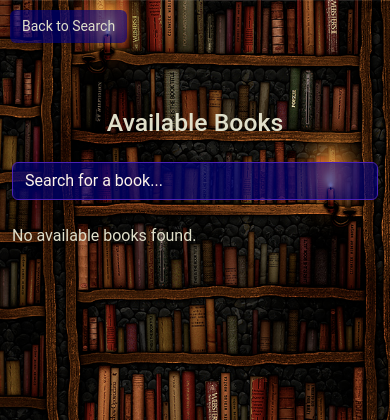
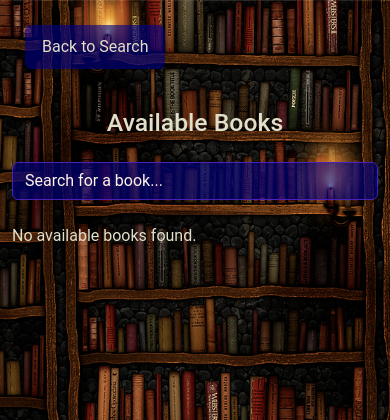
Before and after one commit to basil-the-py-developer/AI-Library, a Flask app: page /reserve in a window 390 px wide. Shown: the top 420 px of the page. Run offline with Flask 3, Linux system fonts and the light colour scheme; data that the repository does not hold is empty; some libraries are stand-ins or nearby versions.

Commit message:
Modified WebInterface For Small Screens

```diff
--- a/templates/reserve.html
+++ b/templates/reserve.html
@@ -128,10 +128,10 @@
         .back-btn {
             position: absolute;
             top: 20px;
-            left: 20px;
+            left: 25px;
             background-color: rgba(0, 0, 139, 0.6);
             color: #E0DFCA;
-            padding: 8px 16px;
+            padding: 10px 16px;
             border-radius: 6px;
             text-decoration: none;
             transition: background-color 0.3s, transform 0.3s;
@@ -142,19 +142,22 @@
             transform: scale(1.05);
         }
 
-        /* Media Query for Small Screens */
+                /* Media Query for Small Screens */
         @media (max-width: 576px) {
             .back-btn {
-                top: 10px;
-                left: 10px;
-                padding: 6px 12px;
-                font-size: 14px;
+                top: 25px; /* Adjust top position */
+                left: 25px; /* Adjust left position */
+                padding: 10px 17px; /* Increase padding for a bigger button */
+                font-size: 16px; /* Increase font size */
+                position: fixed; /* Make it fixed to stay in place when scrolling */
             }
+        }
+
 
             .container h2 {
                 margin-top: 60px; /* Add margin to prevent overlap */
             }
-        }
+
     </style>
     <script>
         $(document).ready(function() {
```
Also changed, not shown: templates/contribute.html (+10 -1 lines), templates/index.html (+6 -3 lines), templates/result.html (+9 -27 lines).
